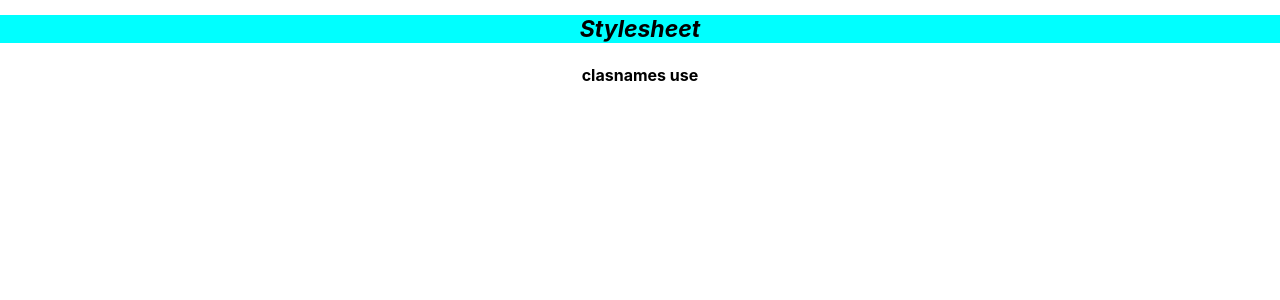
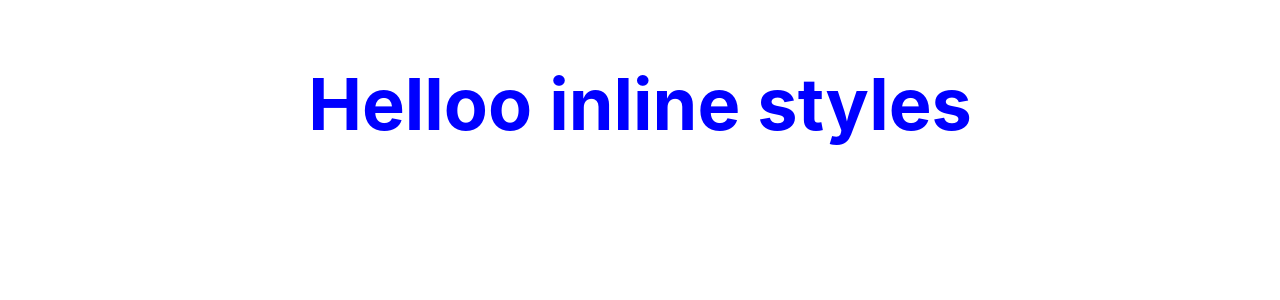
Before and after one commit to Martin023/start-react, a React (Create React App) app: page / in a window 1280 px wide. Shown: the top 300 px of the page. Built offline with nearby package versions, Linux system fonts and the light colour scheme.

Commit message:
adding inline styling to components

```diff
--- a/src/App.js
+++ b/src/App.js
@@ -12,6 +12,7 @@ import ParentComponent from './components/ParentComponent';
 import UserGreeting from './components/UserGreeting'
 import NameList from './components/NameList';
 import Stylesheet from './components/Stylesheet';
+import InlineStyling from './components/InlineStyling';
 
 
 function App() {
@@ -47,8 +48,8 @@ function App() {
       {/* <UserGreeting/> */}
       {/* <NameList/> */}
 
-      <Stylesheet></Stylesheet>
-
+      {/* <Stylesheet></Stylesheet> */}
+      <InlineStyling/>
 
 
     </div>
--- /dev/null
+++ b/src/components/InlineStyling.js
@@ -0,0 +1,19 @@
+import React from 'react'
+
+// Adding inline styles
+// We make use of objects with the key as the style name camel cased and the value as a string.
+// We then use the onj name as the style value on the tag.
+const heading = {
+  fontSize:'72px',
+  color:'blue'
+}
+function InlineStyling() {
+
+  return (
+    <div>
+      <h2 style={heading}>Helloo inline styles</h2>
+    </div>
+  )
+}
+
+export default InlineStyling
```
